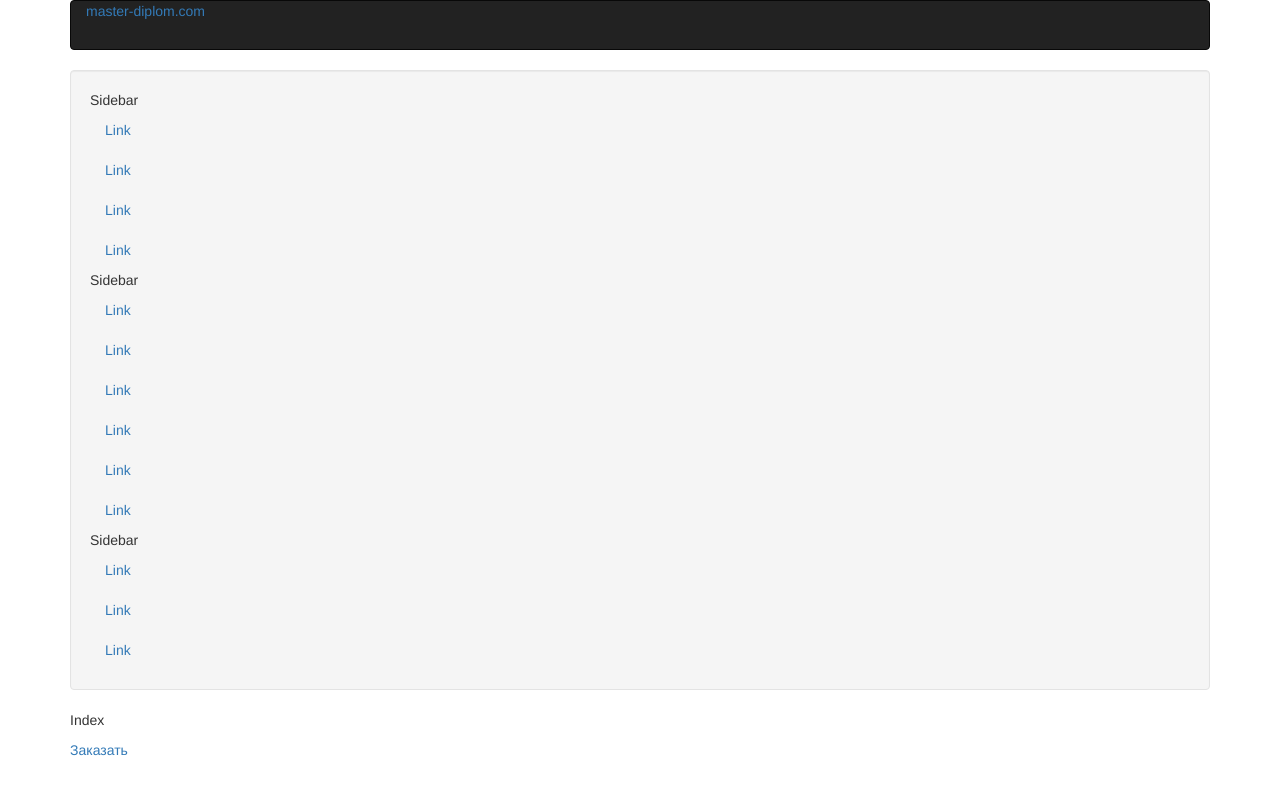
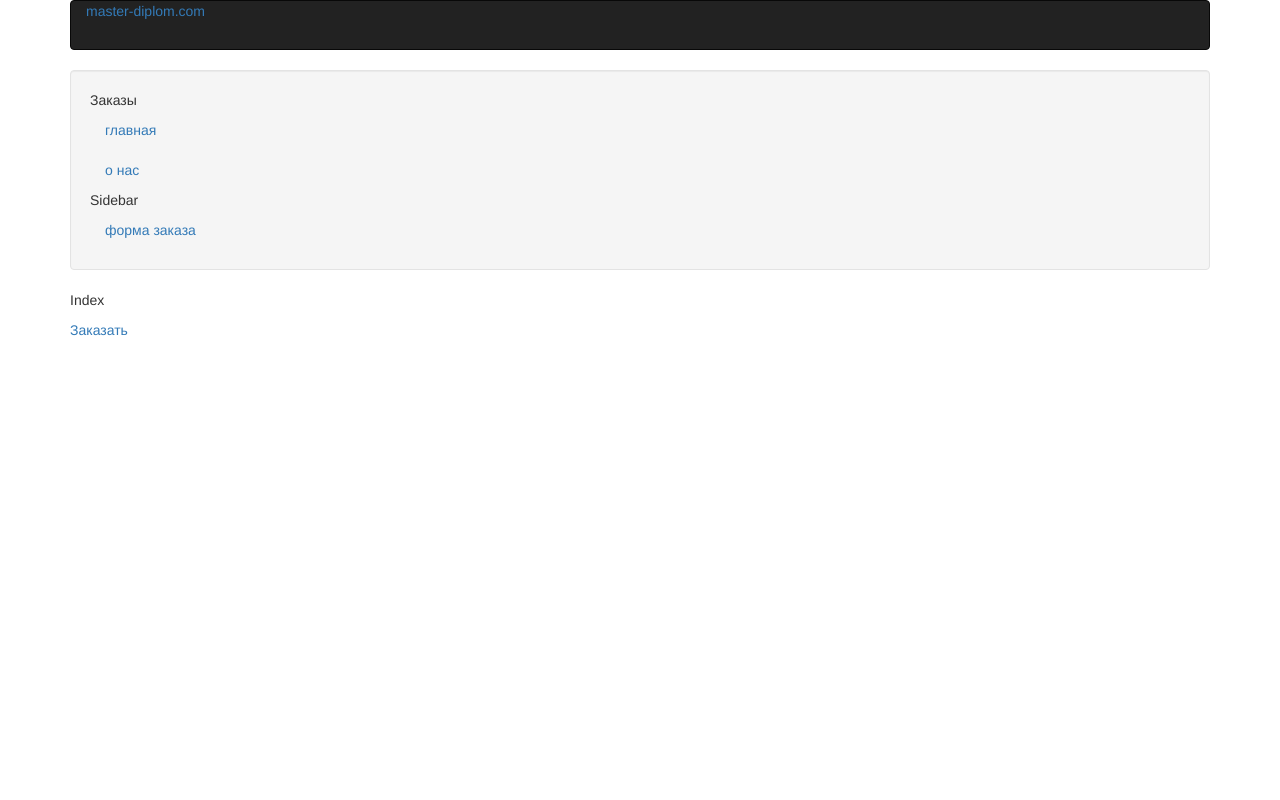
Before and after one commit to Delremm/master_diplom, a Django app: page / in a window 1280 px wide. Run offline with Django 3.2, Linux system fonts and the light colour scheme; parts of the project's set-up code (start-up, migrations or seed data) failed here and were passed over; some libraries are stand-ins or nearby versions.

Commit message:
work sending

```diff
--- a/templates/base.html
+++ b/templates/base.html
@@ -37,22 +37,11 @@
             <!--Sidebar content-->
             <div class="well sidebar-nav">
                 <ul class="nav nav-list">
+                    <li class="nav-header">Заказы</li>
+                    <li class="active"><a href="/">главная</a></li>
+                    <li><a href="/info/">о нас</a></li>
                     <li class="nav-header">Sidebar</li>
-                    <li class="active"><a href="#">Link</a></li>
-                    <li><a href="#">Link</a></li>
-                    <li><a href="#">Link</a></li>
-                    <li><a href="#">Link</a></li>
-                    <li class="nav-header">Sidebar</li>
-                    <li><a href="#">Link</a></li>
-                    <li><a href="#">Link</a></li>
-                    <li><a href="#">Link</a></li>
-                    <li><a href="#">Link</a></li>
-                    <li><a href="#">Link</a></li>
-                    <li><a href="#">Link</a></li>
-                    <li class="nav-header">Sidebar</li>
-                    <li><a href="#">Link</a></li>
-                    <li><a href="#">Link</a></li>
-                    <li><a href="#">Link</a></li>
+                    <li><a href="/create_order/">форма заказа</a></li>
                 </ul>
             </div><!--/.well -->
         </div><!--/.span2 -->
--- /dev/null
+++ b/templates/master_diplom/email_templates/work_delivery.txt
@@ -0,0 +1,3 @@
+Выполненная работа, прикреплена к этому письму.
+
+Спасибо за заказ.
--- /dev/null
+++ b/templates/master_diplom/email_templates/work_delivery_subject.txt
@@ -0,0 +1 @@
+Ваша работа. {{ site.name }}
```
Also changed, not shown: master_diplom_app/admin.py (+13 -8 lines), master_diplom_app/email_utils.py (+21 -0 lines), templates/master_diplom/order_detail.html (+5 -5 lines), base.db, media/media/works/fotokomiksi-31640.jpg (added).
